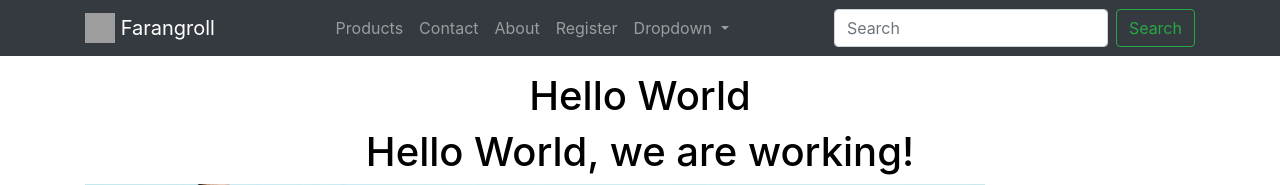
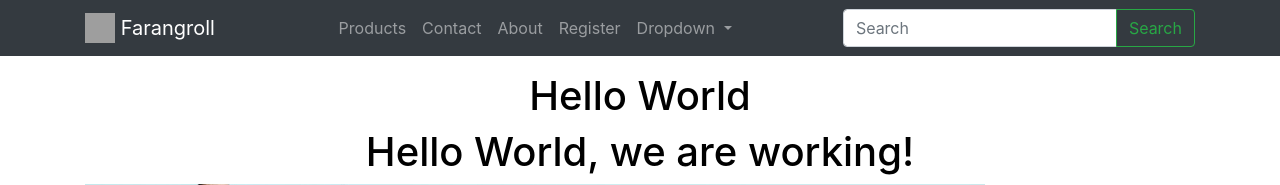
Before and after one commit to jmuhamm5/PyEcom, a Django app: page / in a window 1280 px wide. Shown: the top 185 px of the page. Run offline with Django 3.2, Linux system fonts and the light colour scheme; some libraries are stand-ins or nearby versions; grey boxes are pictures that could not be loaded.

Commit message:
creating the search form

```diff
--- a/src/ecommerce/templates/partials/header.html
+++ b/src/ecommerce/templates/partials/header.html
@@ -67,10 +67,7 @@
                             </div>
                         </li>
                     </ul>
-                    <form class="form-inline my-2 my-lg-0 ml-auto">
-                        <input class="form-control mr-sm-2" type="search" placeholder="Search" aria-label="Search">
-                        <button class="btn btn-outline-success my-2 my-sm-0" type="submit">Search</button>
-                    </form>
+                    {% include 'search/snippets/search-form.html' %}
                 </div>
             </div>
         </nav>
--- /dev/null
+++ b/src/search/templates/search/snippets/search-form.html
@@ -0,0 +1,8 @@
+<form method="GET" action="{% url 'search:query' %}" class="form my-2 my-lg-0 ml-auto">
+    <div class="input-group">
+        <input class="form-control " type="search" placeholder="Search" name="q" value="{{ request.GET.q }}" aria-label="Search">
+        <span class="input-group-append">
+            <button class="btn btn-outline-success" type="submit">Search</button>
+        </span>
+    </div>
+</form>
--- a/src/search/templates/search/view.html
+++ b/src/search/templates/search/view.html
@@ -9,7 +9,7 @@
     </div>
     {% else %}
     <div class="col-12 col-md-8 mx-auto py-5">
-        <input class="form-control" type="text" placeholder="Search">
+        {% include 'search/snippets/search-form.html' %}
     </div>
     <div class="col-12">
         <hr/>
--- a/src/search/urls.py
+++ b/src/search/urls.py
@@ -5,5 +5,5 @@ from .views import SearchProductListView
 app_name = "search" # django 2 feature for namespace to work in main url file
 
 urlpatterns = [
-    path('', SearchProductListView.as_view(), name='list')
+    path('', SearchProductListView.as_view(), name='query')
 ]
```
